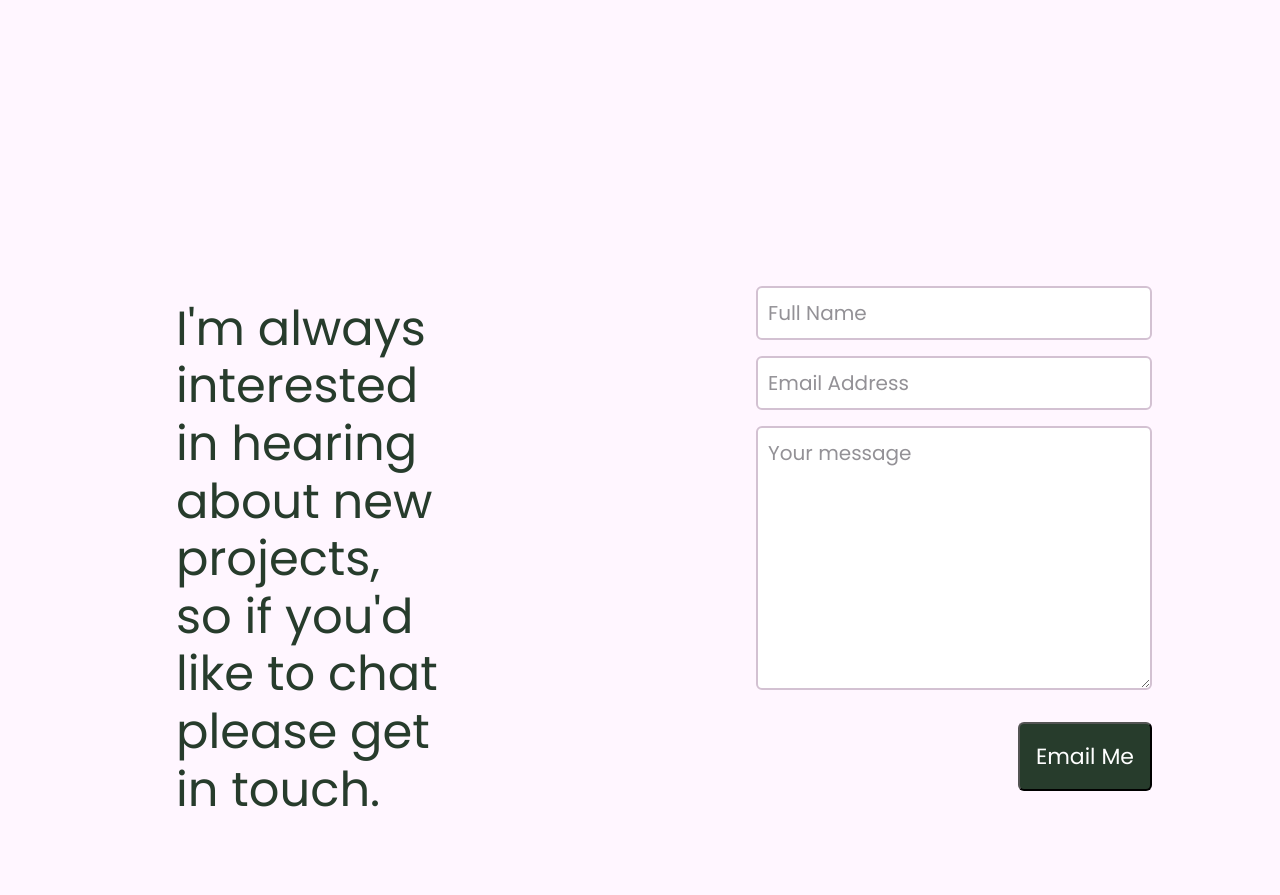
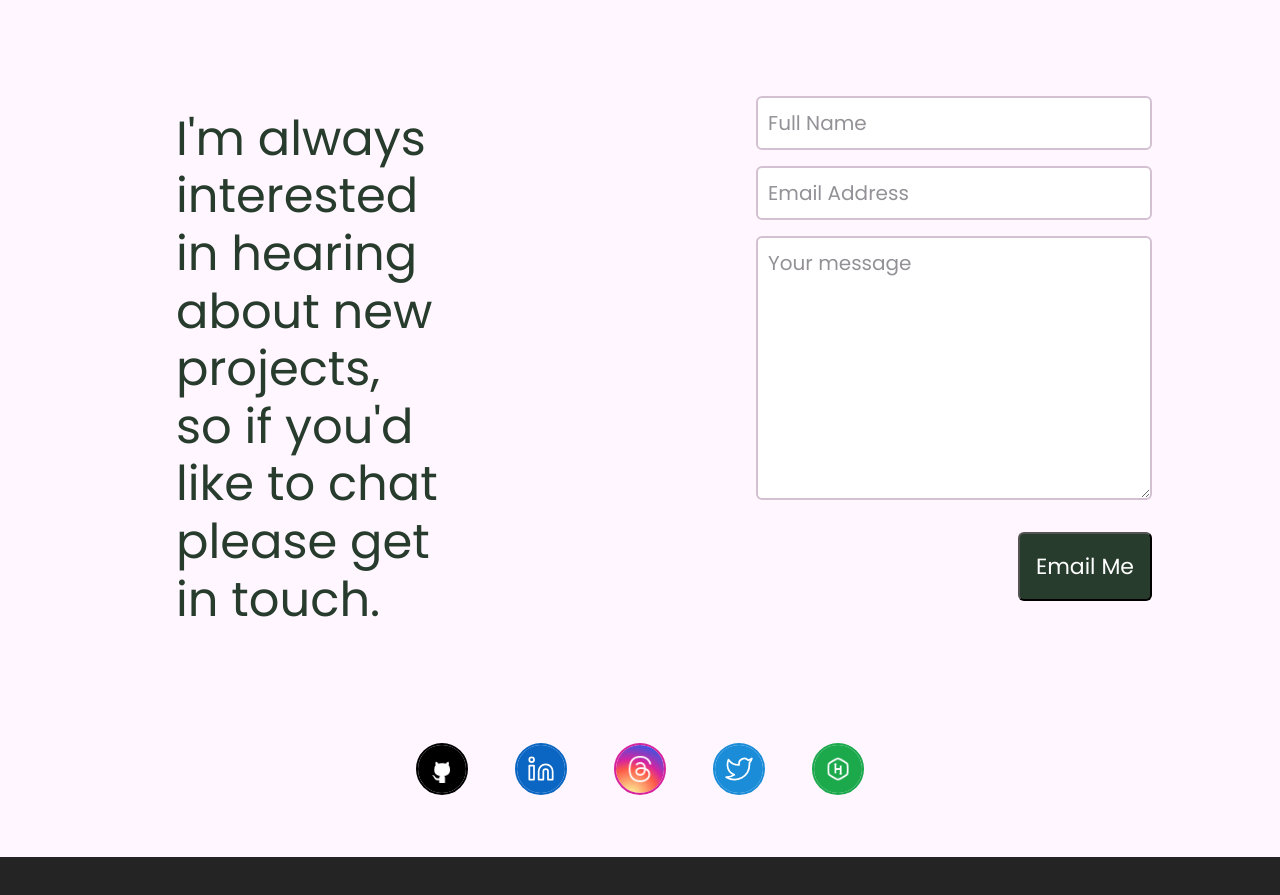
Before and after one commit to Thoth1111/my_portfolio, a React (Vite) app: page / in a window 1280 px wide. Shown: the part 6320-7215 px from the top of the page. Built offline with nearby package versions, Linux system fonts and the light colour scheme.

Commit message:
Update styling

```diff
--- a/src/App.css
+++ b/src/App.css
@@ -333,6 +333,10 @@
     display: flex;
     justify-content: space-between;
     align-items: center;
+  }
+
+  #contacts {
+    margin-top: -40px;
   }
 
   .CTA {
```
